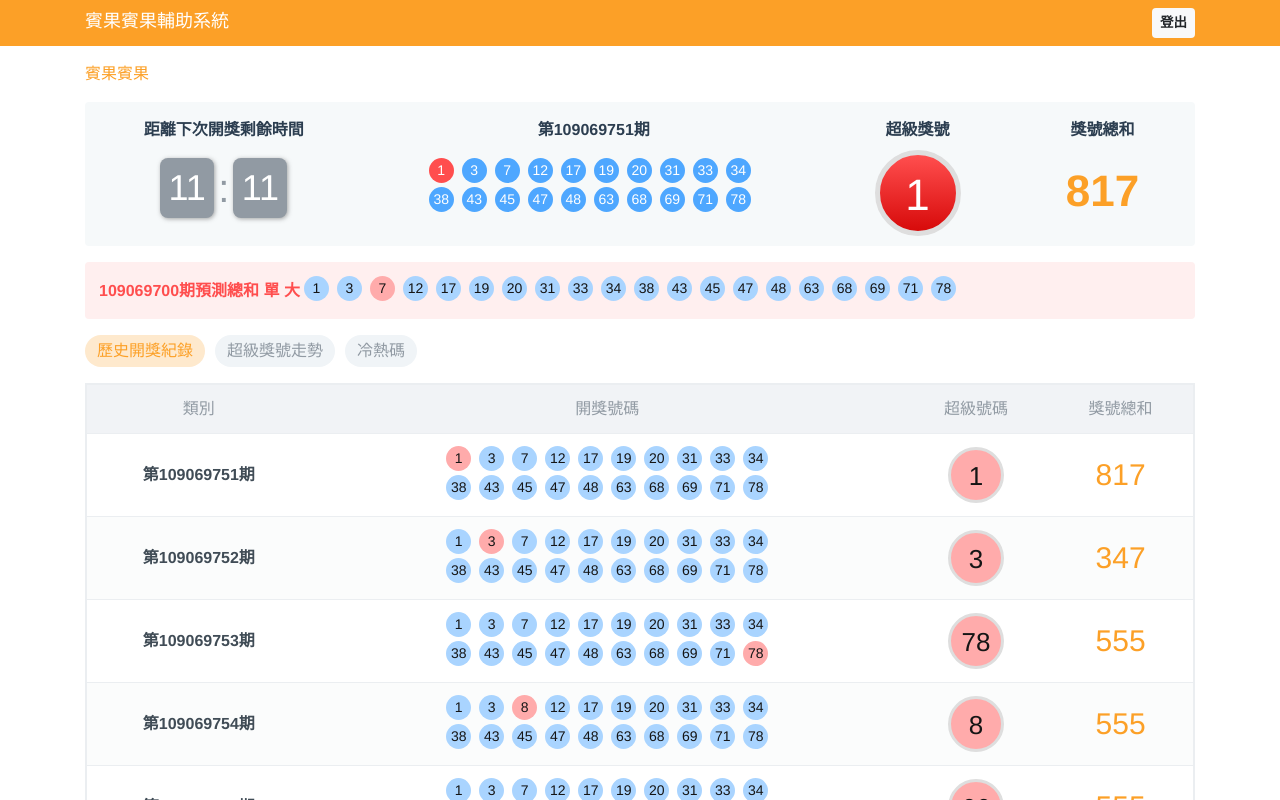
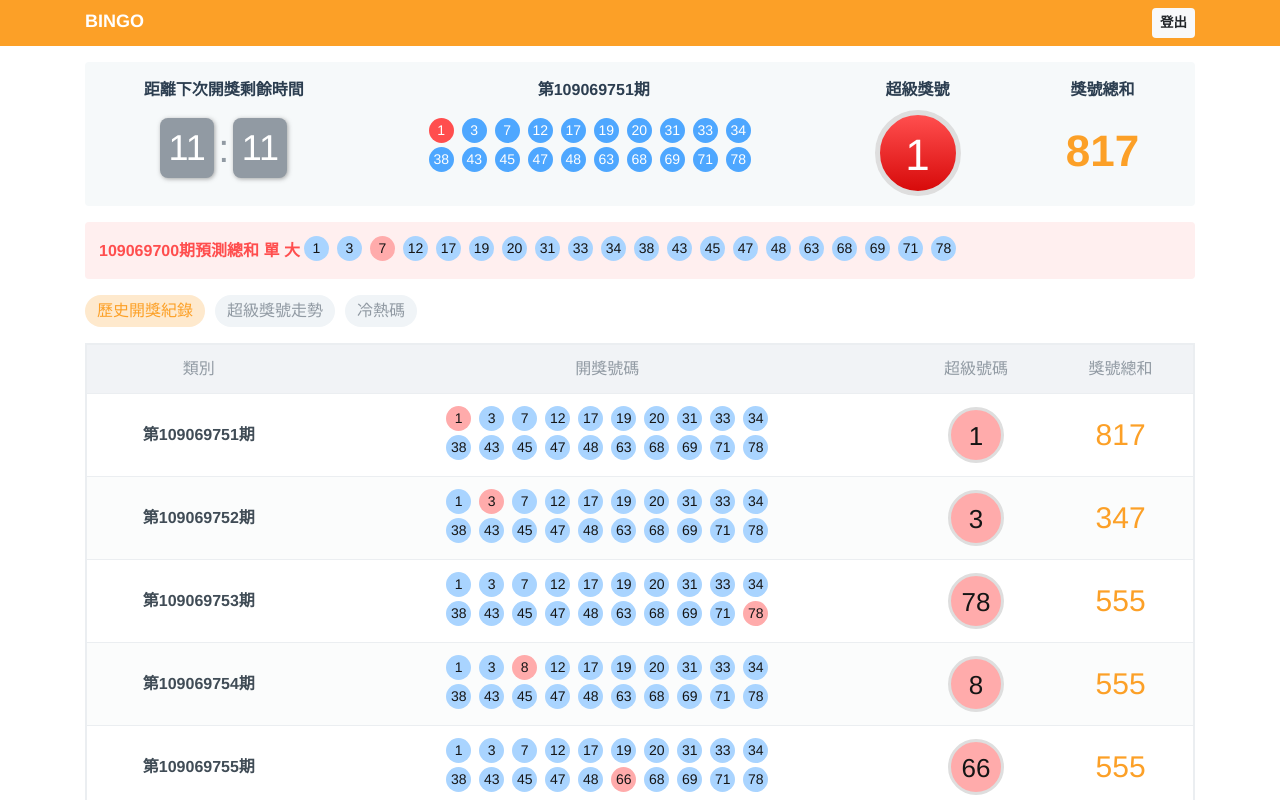
Before and after one commit to chunlingliao/bingo-analysis, a Vue app: page / in a window 1280 px wide. Shown: the top 800 px of the page. Built offline with nearby package versions, Linux system fonts and the light colour scheme.

Commit message:
修正logo名稱錯誤

```diff
--- a/src/views/admin.vue
+++ b/src/views/admin.vue
@@ -4,7 +4,7 @@
     <div class="container">
       <div class="row">
         <div class="col-6 bingo-title">
-          賓果後台管理系統
+          <b>BINGO後台管理系統</b>
         </div>
         <div class="col-6">
           <div class="float-right">
--- a/src/views/index.vue
+++ b/src/views/index.vue
@@ -4,7 +4,7 @@
     <div class="container">
     <div class="row">
         <div class="col-6 bingo-title">
-          賓果賓果輔助系統
+          <b>BINGO</b>
         </div>
         <div class="col-6">
           <div class="float-right">
@@ -16,7 +16,6 @@
     </div>
   </div>
   <div class="container">
-    <div class="text-left text-primary mt-3 mb-3">賓果賓果</div>
     <!-- 第一塊 -->
     <div class="row bingo-wrap no-gutters mt-3 mb-3">
       <div class="col-sm-3">
--- a/src/views/login.vue
+++ b/src/views/login.vue
@@ -2,7 +2,7 @@
     <div>
         <div class="main">
             <div class="login-wrap">
-                <div class="login-logo mb-3 text-center"><img src="images/login-logo2.png" alt=""></div>
+                <div class="login-logo mb-3 text-center"><img src="images/login-logo.png" alt=""></div>
                 <div class="input-region">
                   <input class="form-control form-control-sm" type="text" placeholder="請輸入序號" v-model="serialNumber">
                   <button class="btn btn-primary w-100 mt-3" type="button" disabled v-if="loadingStatus">
```
